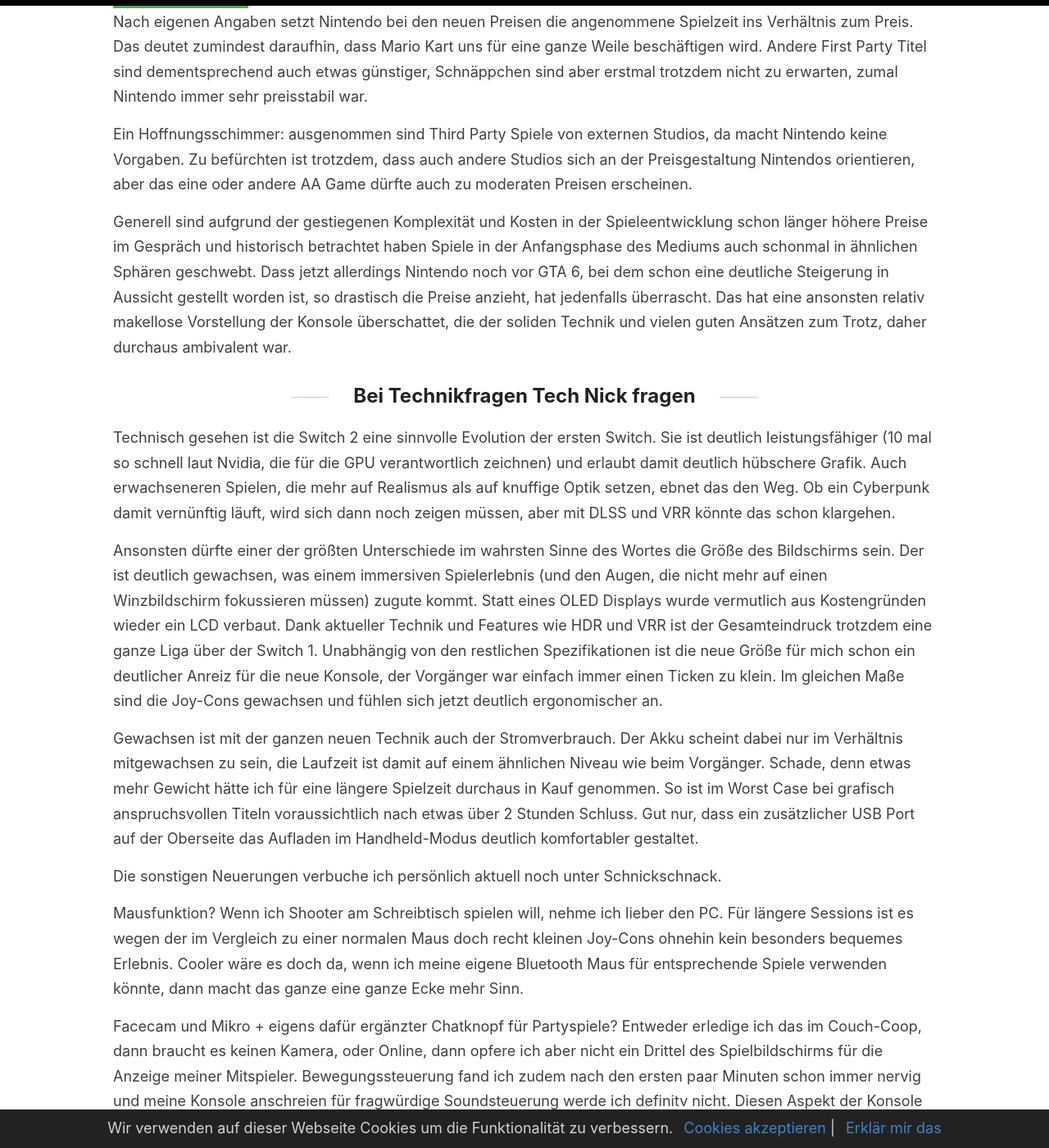
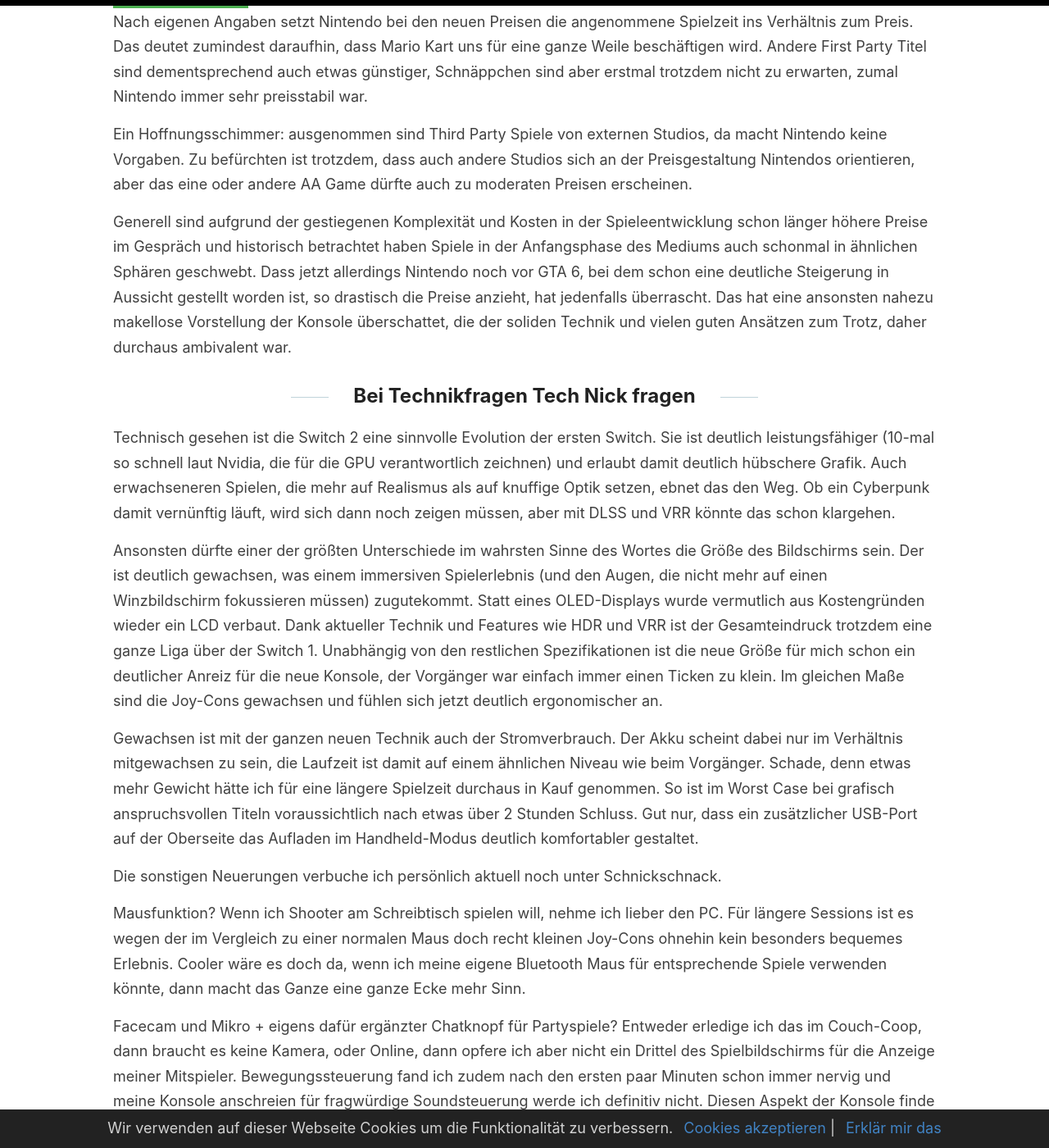
Before and after one commit to john-hotstone/john-hotstone.github.io, a Jekyll site: the page built from _posts/2025-04-11-Switch-2-Preorder.md, in a window 1280 px wide and 1400 px high, scrolled down 789 px. Shown: the whole window at 82% size. Built offline with Jekyll 4.4.1, drawn with Linux system fonts in a browser that asks for light colours; comment, search, counter and statistics services are not loaded; some of the changed text lies outside the part shown.

Commit message:
Update 2025-04-11-Switch-2-Preorder.md

```diff
--- a/_posts/2025-04-11-Switch-2-Preorder.md
+++ b/_posts/2025-04-11-Switch-2-Preorder.md
@@ -9,36 +9,36 @@
 ## Was kostet die Welt?
 Viel diskutiert wird aktuell vor allem die Preisgestaltung. Im Vergleich zu einer PS5 ist der Preis nicht wesentlich niedriger, wobei die Leistung eher auf PS4 Niveau zu liegen scheint.
 
-Bei der Konsole selbst ist das noch einigermaßen zu verschmerzen, da handelt es sich ja um eine einmalige Anschaffung. Bei den Spielepreisen für First Party Titel langt Nintendo dagegen richtig zu. Der Preis für Mario Kart World in der physischen Version sprengt bei mir jedenfalls jegliche Schmerzgrenze, zu diesem Preis würde ich das Spiel nie erwerben und vielen geht es wohl genauso. Ein Trostpflaster ist der etwas niedrigere Preis im Bundle als Vorbestellung, was wiederum relativiert wird weil schon die ersten Rabatte auf das Standardbundle ohne Spiel bei dem einen oder anderen Händler aufgetaucht ist.
+Bei der Konsole selbst ist das noch einigermaßen zu verschmerzen, da handelt es sich ja um eine einmalige Anschaffung. Bei den Spielepreisen für First Party Titel langt Nintendo dagegen richtig zu. Der Preis für Mario Kart World in der physischen Version sprengt bei mir jedenfalls jegliche Schmerzgrenze, zu diesem Preis würde ich das Spiel nie erwerben und vielen geht es wohl genauso. Ein Trostpflaster ist der etwas niedrigere Preis im Bundle als Vorbestellung, was wiederum relativiert wird, weil schon die ersten Rabatte auf das Standardbundle ohne Spiel bei dem einen oder anderen Händler aufgetaucht ist.
 
 Nach eigenen Angaben setzt Nintendo bei den neuen Preisen die angenommene Spielzeit ins Verhältnis zum Preis. Das deutet zumindest daraufhin, dass Mario Kart uns für eine ganze Weile beschäftigen wird. Andere First Party Titel sind dementsprechend auch etwas günstiger, Schnäppchen sind aber erstmal trotzdem nicht zu erwarten, zumal Nintendo immer sehr preisstabil war.
 
 Ein Hoffnungsschimmer: ausgenommen sind Third Party Spiele von externen Studios, da macht Nintendo keine Vorgaben. Zu befürchten ist trotzdem, dass auch andere Studios sich an der Preisgestaltung Nintendos orientieren, aber das eine oder andere AA Game dürfte auch zu moderaten Preisen erscheinen.
 
-Generell sind aufgrund der gestiegenen Komplexität und Kosten in der Spieleentwicklung schon länger höhere Preise im Gespräch und historisch betrachtet haben Spiele in der Anfangsphase des Mediums auch schonmal in ähnlichen Sphären geschwebt. Dass jetzt allerdings Nintendo noch vor GTA 6, bei dem schon eine deutliche Steigerung in Aussicht gestellt worden ist, so drastisch die Preise anzieht, hat jedenfalls überrascht. Das hat eine ansonsten relativ makellose Vorstellung der Konsole überschattet, die der soliden Technik und vielen guten Ansätzen zum Trotz, daher durchaus ambivalent war.
+Generell sind aufgrund der gestiegenen Komplexität und Kosten in der Spieleentwicklung schon länger höhere Preise im Gespräch und historisch betrachtet haben Spiele in der Anfangsphase des Mediums auch schonmal in ähnlichen Sphären geschwebt. Dass jetzt allerdings Nintendo noch vor GTA 6, bei dem schon eine deutliche Steigerung in Aussicht gestellt worden ist, so drastisch die Preise anzieht, hat jedenfalls überrascht. Das hat eine ansonsten nahezu makellose Vorstellung der Konsole überschattet, die der soliden Technik und vielen guten Ansätzen zum Trotz, daher durchaus ambivalent war.
 
 ## Bei Technikfragen Tech Nick fragen
-Technisch gesehen ist die Switch 2 eine sinnvolle Evolution der ersten Switch. Sie ist deutlich leistungsfähiger (10 mal so schnell laut Nvidia, die für die GPU verantwortlich zeichnen) und erlaubt damit deutlich hübschere Grafik. Auch erwachseneren Spielen, die mehr auf Realismus als auf knuffige Optik setzen, ebnet das den Weg. Ob ein Cyberpunk damit vernünftig läuft, wird sich dann noch zeigen müssen, aber mit DLSS und VRR könnte das schon klargehen.
+Technisch gesehen ist die Switch 2 eine sinnvolle Evolution der ersten Switch. Sie ist deutlich leistungsfähiger (10-mal so schnell laut Nvidia, die für die GPU verantwortlich zeichnen) und erlaubt damit deutlich hübschere Grafik. Auch erwachseneren Spielen, die mehr auf Realismus als auf knuffige Optik setzen, ebnet das den Weg. Ob ein Cyberpunk damit vernünftig läuft, wird sich dann noch zeigen müssen, aber mit DLSS und VRR könnte das schon klargehen.
 
-Ansonsten dürfte einer der größten Unterschiede im wahrsten Sinne des Wortes die Größe des Bildschirms sein. Der ist deutlich gewachsen, was einem immersiven Spielerlebnis (und den Augen, die nicht mehr auf einen Winzbildschirm fokussieren müssen) zugute kommt. Statt eines OLED Displays wurde vermutlich aus Kostengründen wieder ein LCD verbaut. Dank aktueller Technik und Features wie HDR und VRR ist der Gesamteindruck trotzdem eine ganze Liga über der Switch 1. Unabhängig von den restlichen Spezifikationen ist die neue Größe für mich schon ein deutlicher Anreiz für die neue Konsole, der Vorgänger war einfach immer einen Ticken zu klein. Im gleichen Maße sind die Joy-Cons gewachsen und fühlen sich jetzt deutlich ergonomischer an.
+Ansonsten dürfte einer der größten Unterschiede im wahrsten Sinne des Wortes die Größe des Bildschirms sein. Der ist deutlich gewachsen, was einem immersiven Spielerlebnis (und den Augen, die nicht mehr auf einen Winzbildschirm fokussieren müssen) zugutekommt. Statt eines OLED-Displays wurde vermutlich aus Kostengründen wieder ein LCD verbaut. Dank aktueller Technik und Features wie HDR und VRR ist der Gesamteindruck trotzdem eine ganze Liga über der Switch 1. Unabhängig von den restlichen Spezifikationen ist die neue Größe für mich schon ein deutlicher Anreiz für die neue Konsole, der Vorgänger war einfach immer einen Ticken zu klein. Im gleichen Maße sind die Joy-Cons gewachsen und fühlen sich jetzt deutlich ergonomischer an.
 
-Gewachsen ist mit der ganzen neuen Technik auch der Stromverbrauch. Der Akku scheint dabei nur im Verhältnis mitgewachsen zu sein, die Laufzeit ist damit auf einem ähnlichen Niveau wie beim Vorgänger. Schade, denn etwas mehr Gewicht hätte ich für eine längere Spielzeit durchaus in Kauf genommen. So ist im Worst Case bei grafisch anspruchsvollen Titeln voraussichtlich nach etwas über 2 Stunden Schluss. Gut nur, dass ein zusätzlicher USB Port auf der Oberseite das Aufladen im Handheld-Modus deutlich komfortabler gestaltet.
+Gewachsen ist mit der ganzen neuen Technik auch der Stromverbrauch. Der Akku scheint dabei nur im Verhältnis mitgewachsen zu sein, die Laufzeit ist damit auf einem ähnlichen Niveau wie beim Vorgänger. Schade, denn etwas mehr Gewicht hätte ich für eine längere Spielzeit durchaus in Kauf genommen. So ist im Worst Case bei grafisch anspruchsvollen Titeln voraussichtlich nach etwas über 2 Stunden Schluss. Gut nur, dass ein zusätzlicher USB-Port auf der Oberseite das Aufladen im Handheld-Modus deutlich komfortabler gestaltet.
 
 Die sonstigen Neuerungen verbuche ich persönlich aktuell noch unter Schnickschnack.
 
-Mausfunktion? Wenn ich Shooter am Schreibtisch spielen will, nehme ich lieber den PC. Für längere Sessions ist es wegen der im Vergleich zu einer normalen Maus doch recht kleinen Joy-Cons ohnehin kein besonders bequemes Erlebnis. Cooler wäre es doch da, wenn ich meine eigene Bluetooth Maus für entsprechende Spiele verwenden könnte, dann macht das ganze eine ganze Ecke mehr Sinn.
+Mausfunktion? Wenn ich Shooter am Schreibtisch spielen will, nehme ich lieber den PC. Für längere Sessions ist es wegen der im Vergleich zu einer normalen Maus doch recht kleinen Joy-Cons ohnehin kein besonders bequemes Erlebnis. Cooler wäre es doch da, wenn ich meine eigene Bluetooth Maus für entsprechende Spiele verwenden könnte, dann macht das Ganze eine ganze Ecke mehr Sinn.
 
-Facecam und Mikro + eigens dafür ergänzter Chatknopf für Partyspiele? Entweder erledige ich das im Couch-Coop, dann braucht es keinen Kamera, oder Online, dann opfere ich aber nicht ein Drittel des Spielbildschirms für die Anzeige meiner Mitspieler. Bewegungssteuerung fand ich zudem nach den ersten paar Minuten schon immer nervig und meine Konsole anschreien für fragwürdige Soundsteuerung werde ich definitv nicht. Diesen Aspekt der Konsole finde ich daher eher so meh. Historisch ist zudem, dass der ganze "Spaß" nur funktioniert wenn man ein aktives Nintendo Online Abo hat. Ansonsten zeigt der neue C-Knopf nämlich was? Genau, Werbung für das Abo. Hardware hinter der Paywall. Just wow.
+Facecam und Mikro + eigens dafür ergänzter Chatknopf für Partyspiele? Entweder erledige ich das im Couch-Coop, dann braucht es keine Kamera, oder Online, dann opfere ich aber nicht ein Drittel des Spielbildschirms für die Anzeige meiner Mitspieler. Bewegungssteuerung fand ich zudem nach den ersten paar Minuten schon immer nervig und meine Konsole anschreien für fragwürdige Soundsteuerung werde ich definitiv nicht. Diesen Aspekt der Konsole finde ich daher eher so meh. Historisch ist zudem, dass der ganze "Spaß" nur funktioniert, wenn man ein aktives Nintendo Online Abo hat. Ansonsten zeigt der neue C-Knopf nämlich was? Genau, Werbung für das Abo. Hardware hinter der Paywall. Just wow.
 
-Zusätzliche Programmierbare Triggertasten auf der Rückseite der Joy-Cons und Pro Controller? Es gibt so schon genug Knöpfe die ich bedienen muss und zusätzlich manuelle Steuerungsanpassungen für jedes Spiel vornehmen werde ich mangels Pro Gaming Karriere wohl auch nicht.
+Zusätzliche Programmierbare Triggertasten auf der Rückseite der Joy-Cons und Pro Controller? Es gibt so schon genug Knöpfe, die ich bedienen muss und zusätzlich manuelle Steuerungsanpassungen für jedes Spiel vornehmen werde ich mangels Pro Gaming Karriere wohl auch nicht.
 
 Immerhin erübrigt sich so die Anschaffung eines neuen Pro Controllers. Da der Neue überwiegend optionale bis unnütze Features mitbringt und der Alte weiterhin kompatibel ist, spart man sich immerhin an dieser Stelle etwas Geld. Wer noch keinen Pro Controller der Switch 1 Besitz sollte aber trotzdem zuschlagen, denn angenehmer als mit den Joy-Cons ist dieser bei längeren Spielesessions auf dem Sofa allemal.
 
 ## Das Lineup - Native Switch 2 Games
-Besonders spannend sind natürlich Titel die speziell für die neue Konsole entwickelt wurden und vielleicht sogar exklusiv auf der Switch 2 verfügbar sind. In dieser Kategorie einen System Seller zu haben ist für einen Konsolenstart ein echter Boost, denn dadurch verkauft sich die Konsole besser denn dieser fungiert als primäres Kaufanreiz, sodass die Kunden über den einen oder anderen Makel hinwegsehen. Schauen wir uns mal an was Nintendo da in Petto hat.
+Besonders spannend sind Titel die speziell für die neue Konsole entwickelt wurden und vielleicht sogar exklusiv auf der Switch 2 verfügbar sind. In dieser Kategorie einen System Seller zu haben ist für einen Konsolenstart ein echter Boost, denn dadurch verkauft sich die Konsole besser, denn dieser fungiert als primärer Kaufanreiz, sodass die Kunden über den einen oder anderen Makel hinwegsehen. Schauen wir uns mal an was Nintendo da in Petto hat.
 
 ### Mario Kart World
-Als großes Aushängeschild hat Nintendo Mario Kart World positioniert. Klar, Mario Kart ist ein solider Start, von anderen Mario Titeln war aber noch nicht viel zu sehen. Vom Spielgefühl dürfte es sich ziemlich an vorherigen Teile orientieren. Ja, das macht Spaß, aber das macht Mario Kart 8 Deluxe auch und da gibt es bereits eine riesige Auswahl an Strecken und Fahrern. Ob es die Open World für ein Mario Kart braucht, sei mal dahingestellt. Vergleichbare Konzepte haben mich in der Vergangenheit ziemlich kalt gelassen und gerade bei einem Mario Kart ist eine Open World etwas, das ich am wenigsten vermissen würde. Zu sehr geht es hier um Einzelrennen und Cups für eine kurze Runde zwischendurch oder nach Feierabend. Open World schreit aber "lass es langsam angehen, schau dich um, nimm dir Zeit für Erkundung". Nicht unbedingt etwas, das ich bei Mario Kart suche. Mal sehen, vielleicht möchte ich die neue Freiheit nach dem ersten Ausprobieren ja gar nicht mehr missen, aber einstweilen bleibe ich skeptisch. Ansonsten verstecken sich die Verbesserungen im Detail. Ein paar neue Items, neue Charaktere und Grinden auf Schienen (Tony Hawk will sein Gameplay zurück). Alles in allem sicher ein solides und spaßiges Spiel und wenig überraschend einer der interessantesten Launch Titel. Ein zwingender Kaufgrund ist das Spiel aber nicht, gerade wenn man auf den überzogenen Preis schaut.
+Als großes Aushängeschild hat Nintendo Mario Kart World positioniert. Klar, Mario Kart ist ein solider Start, von anderen Mario Titeln war aber noch nicht viel zu sehen. Vom Spielgefühl dürfte es sich ziemlich an vorherigen Teilen orientieren. Ja, das macht Spaß, aber das macht Mario Kart 8 Deluxe auch und da gibt es bereits eine riesige Auswahl an Strecken und Fahrern. Ob es die Open World für ein Mario Kart braucht, sei mal dahingestellt. Vergleichbare Konzepte haben mich in der Vergangenheit ziemlich kalt gelassen und gerade bei einem Mario Kart ist eine Open World etwas, das ich am wenigsten vermissen würde. Zu sehr geht es hier um Einzelrennen und Cups für eine kurze Runde zwischendurch oder nach Feierabend. Open World schreit aber "lass es langsam angehen, schau dich um, nimm dir Zeit für Erkundung". Nicht unbedingt etwas, das ich bei Mario Kart suche. Mal sehen, vielleicht möchte ich die neue Freiheit nach dem ersten Ausprobieren ja gar nicht mehr missen, aber einstweilen bleibe ich skeptisch. Ansonsten verstecken sich die Verbesserungen im Detail. Ein paar neue Items, neue Charaktere und Grinden auf Schienen (Tony Hawk will sein Gameplay zurück). Alles in allem sicher ein solides und spaßiges Spiel und wenig überraschend einer der interessantesten Launch Titel. Ein zwingender Kaufgrund ist das Spiel aber nicht, gerade wenn man auf den überzogenen Preis schaut.
 
 ### Donkey Kong Bananza
 Donkey Kong schaut ganz cool aus, auch wenn die Kameraführung dank der größtenteils zerstörbaren Umgebung etwas chaotisch ausfällt. In Summe freue ich mich aber auf das Game.
```
Also changed, not shown: other parts of _posts/2025-04-11-Switch-2-Preorder.md (+10 -10 lines).
